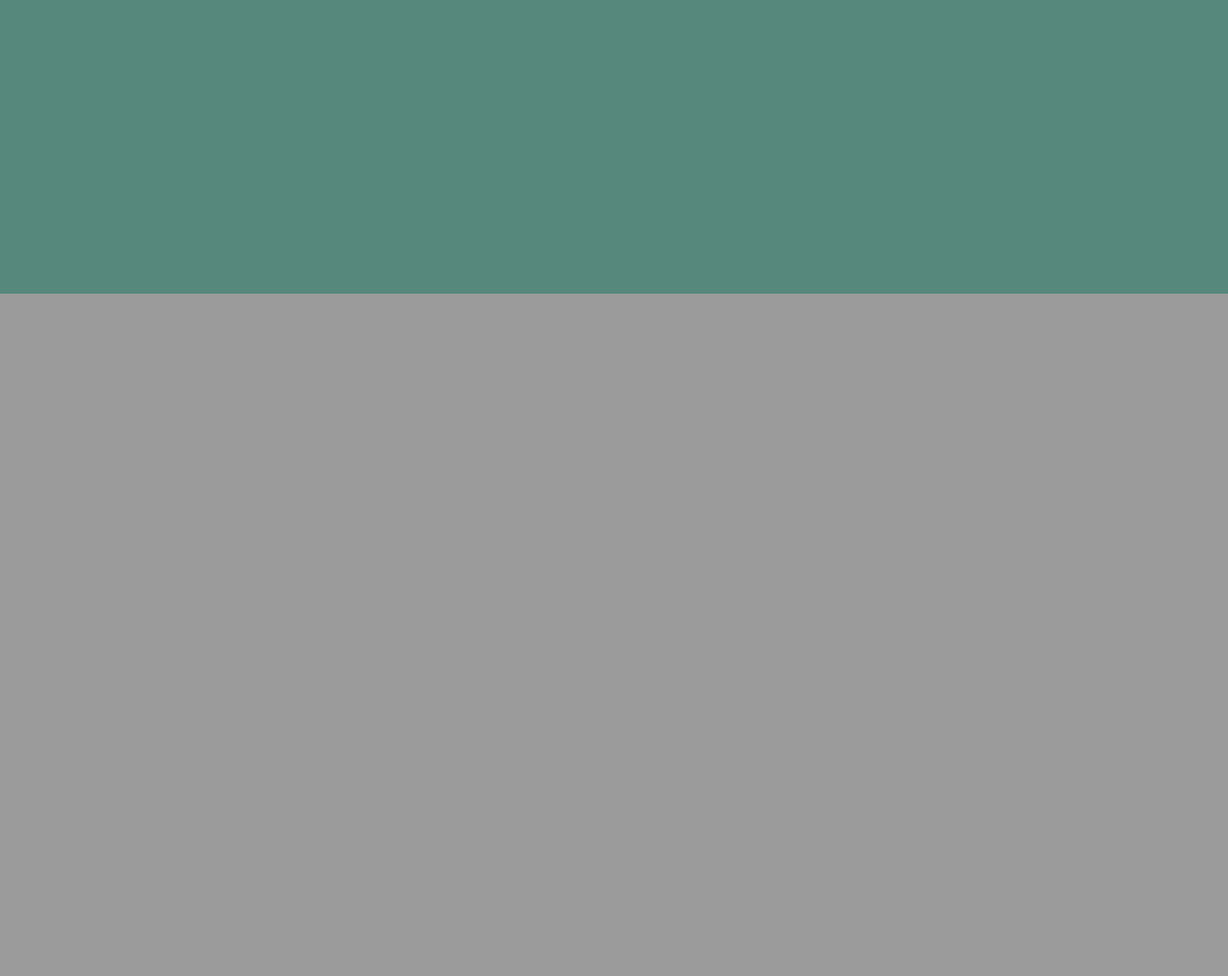
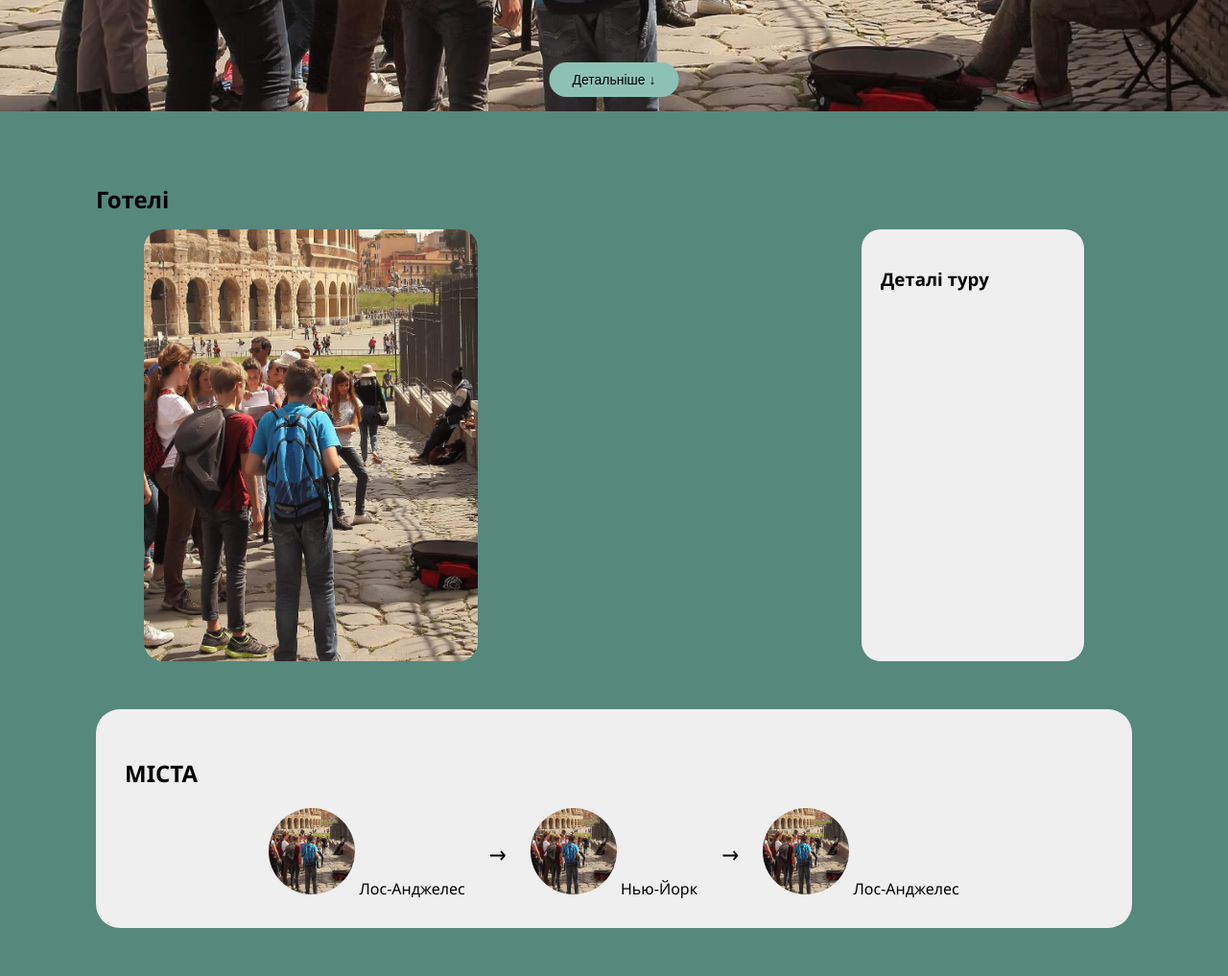
Before and after one commit to Lyubomyrkot/Tour_website, a Flask app: page /tours/1 in a window 1280 px wide. Shown: the part 494-1511 px from the top of the page at 96% size. Before the commit the page ends 800 px from the top, so only its background shows below. Run offline with Flask 3, Linux system fonts and the light colour scheme; data comes from the database, SQL or seed files in the repository.

Commit message:
виправлено баг додано стилі та структуру для турів

```diff
--- a/static/style.css
+++ b/static/style.css
@@ -322,3 +322,100 @@ a {
     height: 400px;
     object-fit: cover;
 }
+
+.hero {
+    position: relative;
+}
+
+.hero img {
+    width: 100%;
+    height: 520px;
+    object-fit: cover;
+}
+
+.hero-btn {
+    position: absolute;
+    bottom: 20px;
+    left: 50%;
+    transform: translateX(-50%);
+    padding: 10px 24px;
+    background: #8ec1b5;
+    border: none;
+    border-radius: 20px;
+    font-size: 14px;
+    cursor: pointer;
+}
+
+.content {
+    padding: 40px;
+    margin: 0;
+    padding: 50px 100px;
+}
+
+/* HOTELS */
+.hotels h2 {
+    margin-bottom: 15px;
+}
+
+.hotels-layout {
+    display: grid;
+
+    grid-template-columns: 1.5fr 1fr;
+    padding-left: 50px;
+    padding-right: 50px;
+    gap: 400px;
+}
+
+.hotel-card {
+    background: #6ea69a;
+    border-radius: 20px;
+    overflow: hidden;
+
+    height: 450px;
+}
+
+.hotel-card img {
+    width: 100%;
+    height: 450px;
+    object-fit: cover;
+}
+
+.tour-details {
+    background: #efefef;
+    border-radius: 20px;
+    padding: 20px;
+}
+
+/* CITIES */
+.cities {
+    background: #efefef;
+    margin-top: 50px;
+    padding: 30px;
+    border-radius: 25px;
+}
+
+.cities h2 {
+    margin-bottom: 20px;
+}
+
+.cities-flow {
+    display: flex;
+    align-items: center;
+    justify-content: center;
+    gap: 25px;
+}
+
+.city {
+    text-align: center;
+}
+
+.city img {
+    width: 90px;
+    height: 90px;
+    border-radius: 50%;
+    object-fit: cover;
+}
+
+.arrow {
+    font-size: 24px;
+}
--- a/templates/tour_details.html
+++ b/templates/tour_details.html
@@ -15,8 +15,51 @@
     <!-- НАВІГАЦІЯ -->
     {% include 'nav.html' %}
 
-    <div class="tour-page">
+    <div class="hero">
         <img class="head_image" src="{{ url_for('static', filename='image/tours/' + tour.image) }}" alt="">
+        <button class="hero-btn">Детальніше ↓</button>
+    </div>
+
+    <div class="content">
+
+        <section class="hotels">
+            <h2>Готелі</h2>
+
+            <div class="hotels-layout">
+                <div class="hotel-card">
+                    <img class="head_image" src="{{ url_for('static', filename='image/tours/' + tour.image) }}" alt="">
+                </div>
+
+                <div class="tour-details">
+                    <h3>Деталі туру</h3>
+                </div>
+            </div>
+        </section>
+
+        <section class="cities">
+            <h2>МІСТА</h2>
+
+            <div class="cities-flow">
+                <div class="city">
+                    <img class="head_image" src="{{ url_for('static', filename='image/tours/' + tour.image) }}" alt="">
+                    <span>Лос-Анджелес</span>
+                </div>
+
+                <span class="arrow">→</span>
+
+                <div class="city">
+                    <img class="head_image" src="{{ url_for('static', filename='image/tours/' + tour.image) }}" alt="">
+                    <span>Нью-Йорк</span>
+                </div>
+
+                <span class="arrow">→</span>
+
+                <div class="city">
+                    <img class="head_image" src="{{ url_for('static', filename='image/tours/' + tour.image) }}" alt="">
+                    <span>Лос-Анджелес</span>
+                </div>
+            </div>
+        </section>
     </div>
 
 
```
Also changed, not shown: static/image/tours/france_toure.jpg (renamed from static/image/tourss/france_toure.jpg), static/image/tours/germany_toure.jpg (renamed from static/image/tourss/germany_toure.jpg), static/image/tours/greece_toure.jpg (renamed from static/image/tourss/greece_toure.jpg), static/image/tours/iceland_toure.jpg (renamed from static/image/tourss/iceland_toure.jpg), static/image/tours/italy_toure.jpg (renamed from static/image/tourss/italy_toure.jpg), static/image/tours/netherlands_toure.jpg (renamed from static/image/tourss/netherlands_toure.jpg), static/image/tours/spain_toure.jpg (renamed from static/image/tourss/spain_toure.jpg), static/image/tours/turkey_toure.jpg (renamed from static/image/tourss/turkey_toure.jpg).
